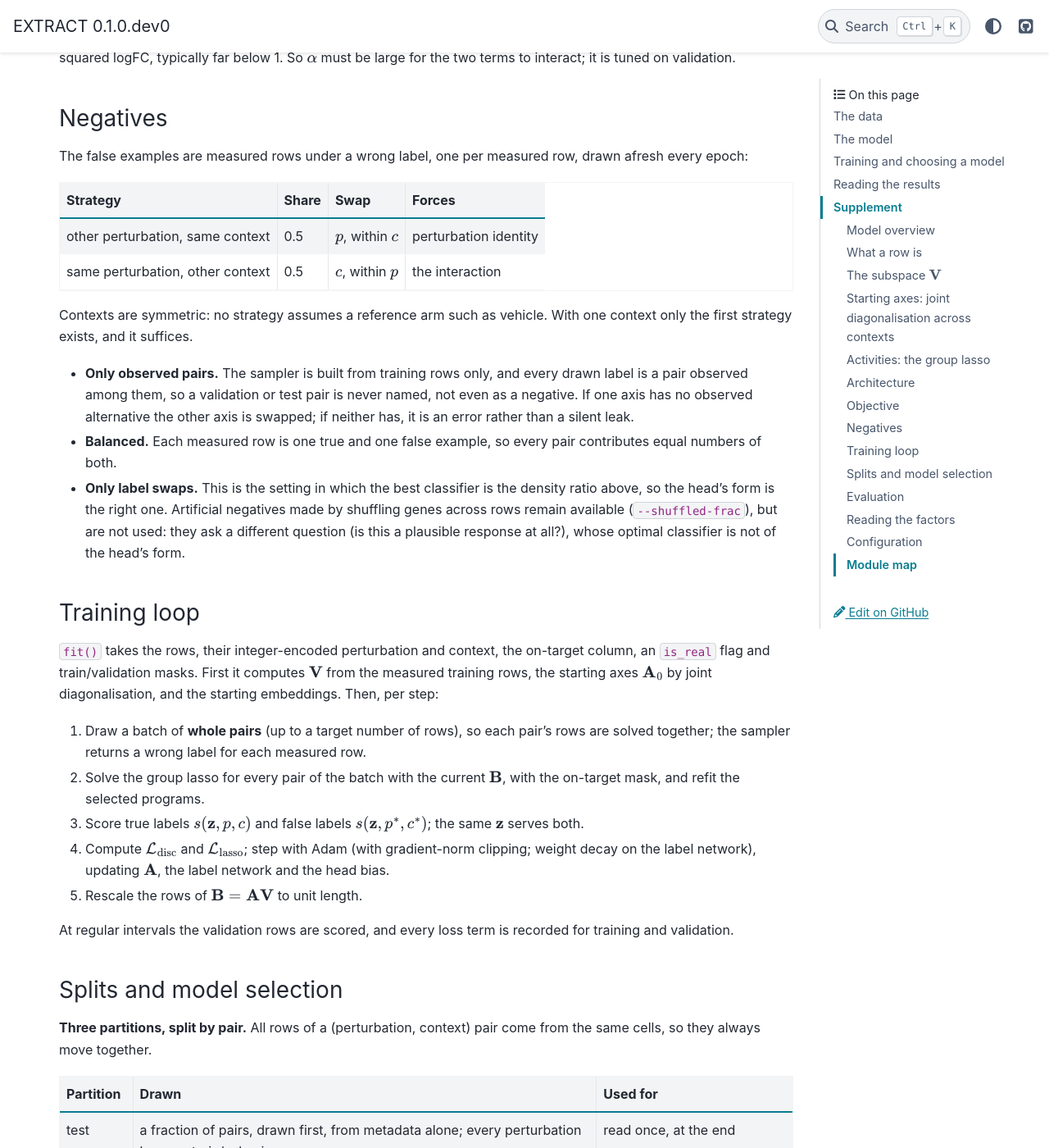
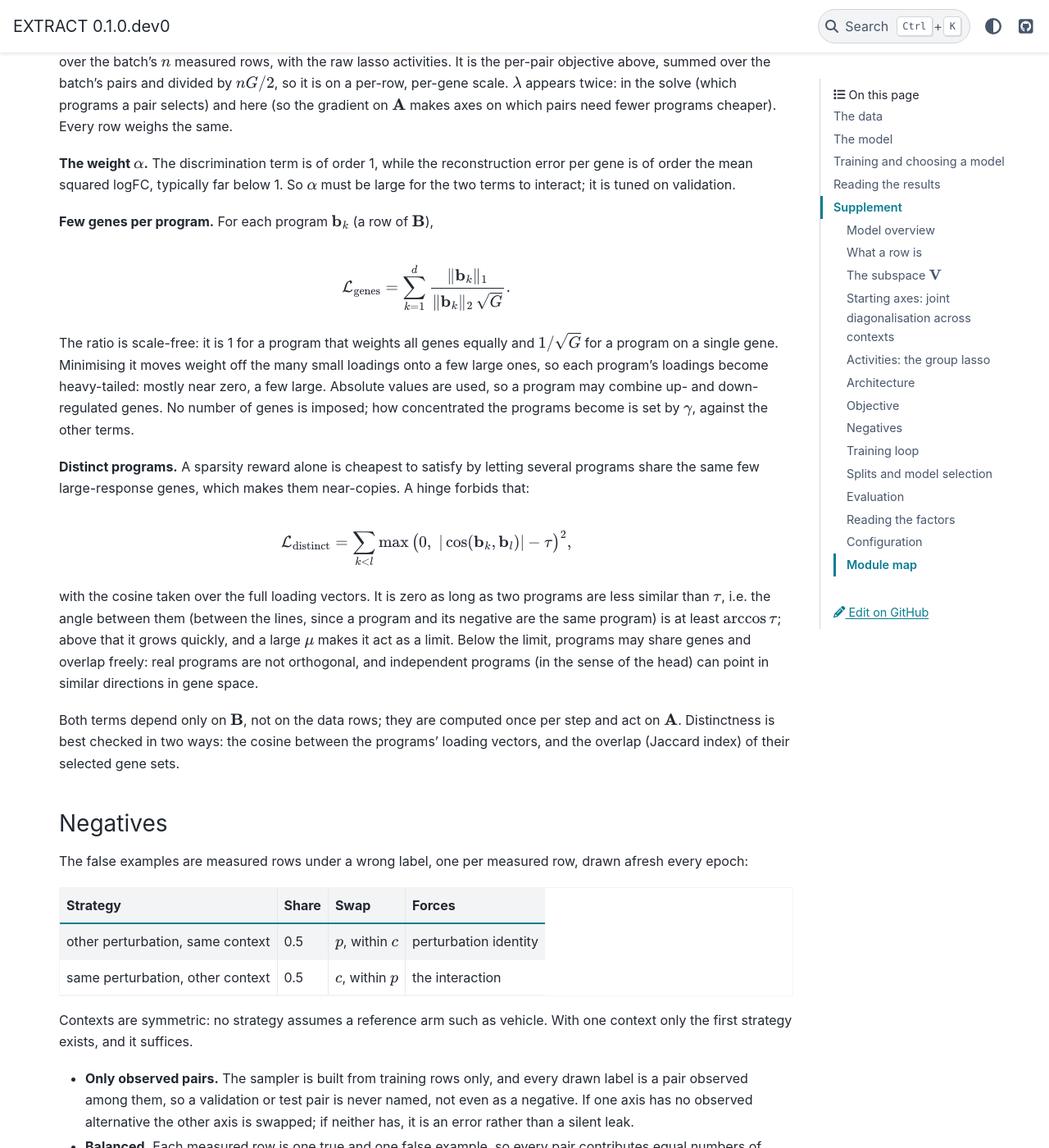
Before and after one commit to EraslanBas/EXTRACT, a Sphinx documentation site: the page built from docs/source/index.md, in a window 1280 px wide and 1400 px high, scrolled down 9604 px. Shown: the whole window at 82% size. Built offline with Sphinx 7.4.7 and the PyData theme 0.15.4, drawn with Linux system fonts in a browser that asks for light colours; some of the changed text lies outside the part shown.

Commit message:
Halves in a shared subspace (--shared-subspace); docs and notes describe the gene-axis terms
--shared-subspace with --perturbation-half: V from the training pairs of both halves (each
half's validation pairs drawn exactly as its own run draws them), so the two halves' models
share one subspace; verified on the real data (identical V in both runs, used by the model).
index.md: few genes per program and distinct programs (L1/L2 sparseness, hinge on the
cosine between programs), in the objective, training loop and configuration.

Co-Authored-By: Claude Opus 5.5 <noreply@anthropic.com>

```diff
--- a/docs/source/index.md
+++ b/docs/source/index.md
@@ -62,10 +62,17 @@ the label implies, adds this evidence over all programs, and decides. Because
 each program is judged on its own, programs that correspond to separate
 processes make the task easier than mixtures of them.
 
+**Few genes per program, and distinct programs.** A gene program is expected
+to involve a limited set of genes. EXTRACT therefore rewards programs whose
+weight is concentrated on few genes (up- or down-regulated), and, so that
+several programs cannot crowd onto the same genes, it forbids any two programs
+from pointing in nearly the same direction. Programs may still share genes.
+
 ## Training and choosing a model
 
 Training minimises the discriminator's loss plus the group-lasso objective
-(reconstruction error plus the penalty on the number of programs). The data are
+(reconstruction error plus the penalty on the number of programs) and the two
+gene-axis terms. The data are
 split by (perturbation, context) pair into training, validation and test sets; a
 validation or test pair is never seen during training. All models in a
 comparison train for the same number of epochs, and each is kept at the epoch where it best ranks true labels above wrong
@@ -107,13 +114,15 @@ three sources of it:
 2. **The starting axes** come from how the contexts differ: the joint
    diagonalisation of the per-context covariances of the pair means inside
    $\mathbf V$.
-3. **The axes are then refined** by two criteria that both depend on them: a
-   group lasso that asks each pair to use few programs, and a discriminator
-   that may only score each program separately.
+3. **The axes are then refined** by criteria that all depend on them: a group
+   lasso that asks each pair to use few programs, a discriminator that may only
+   score each program separately, and a prior on the programs themselves (few
+   genes each, no two nearly collinear).
 
 $$
 \mathbf B = \mathbf A\,\mathbf V, \qquad
 \mathcal L = \mathcal L_{\text{disc}} + \alpha\,\mathcal L_{\text{lasso}}
++ \gamma\,\mathcal L_{\text{genes}} + \mu\,\mathcal L_{\text{distinct}}
 $$
 
 with only $\mathbf A$ ($d \times d$), the label network and the discriminator's
@@ -490,7 +499,8 @@ rotation only weakly; the starting axes and the group lasso supply the rest.
 ### Objective
 
 $$
-\mathcal L \;=\; \mathcal L_{\text{disc}} \;+\; \alpha\,\mathcal L_{\text{lasso}} .
+\mathcal L \;=\; \mathcal L_{\text{disc}} \;+\; \alpha\,\mathcal L_{\text{lasso}}
+\;+\; \gamma\,\mathcal L_{\text{genes}} \;+\; \mu\,\mathcal L_{\text{distinct}} .
 $$
 
 **Discrimination.**
@@ -517,6 +527,41 @@ axes on which pairs need fewer programs cheaper). Every row weighs the same.
 reconstruction error per gene is of order the mean squared logFC, typically
 far below 1. So $\alpha$ must be large for the two terms to interact; it is
 tuned on validation.
+
+**Few genes per program.** For each program $\mathbf b_k$ (a row of $\mathbf B$),
+
+$$
+\mathcal L_{\text{genes}} = \sum_{k=1}^{d} \frac{\|\mathbf b_k\|_1}{\|\mathbf b_k\|_2\,\sqrt G} .
+$$
+
+The ratio is scale-free: it is 1 for a program that weights all genes equally
+and $1/\sqrt G$ for a program on a single gene. Minimising it moves weight off
+the many small loadings onto a few large ones, so each program's loadings
+become heavy-tailed: mostly near zero, a few large. Absolute values are used,
+so a program may combine up- and down-regulated genes. No number of genes is
+imposed; how concentrated the programs become is set by $\gamma$, against the
+other terms.
+
+**Distinct programs.** A sparsity reward alone is cheapest to satisfy by
+letting several programs share the same few large-response genes, which makes
+them near-copies. A hinge forbids that:
+
+$$
+\mathcal L_{\text{distinct}} = \sum_{k<l} \max\big(0,\; |\cos(\mathbf b_k, \mathbf b_l)| - \tau\big)^2 ,
+$$
+
+with the cosine taken over the full loading vectors. It is zero as long as two
+programs are less similar than $\tau$, i.e. the angle between them (between the
+lines, since a program and its negative are the same program) is at least
+$\arccos\tau$; above that it grows quickly, and a large $\mu$ makes it act as a
+limit. Below the limit, programs may share genes and overlap freely: real
+programs are not orthogonal, and independent programs (in the sense of the
+head) can point in similar directions in gene space.
+
+Both terms depend only on $\mathbf B$, not on the data rows; they are computed
+once per step and act on $\mathbf A$. Distinctness is best checked in two
+ways: the cosine between the programs' loading vectors, and the overlap
+(Jaccard index) of their selected gene sets.
 
 ### Negatives
 
@@ -559,7 +604,8 @@ step:
    $\mathbf B$, with the on-target mask, and refit the selected programs.
 3. Score true labels $s(\mathbf z, p, c)$ and false labels
    $s(\mathbf z, p^*, c^*)$; the same $\mathbf z$ serves both.
-4. Compute $\mathcal L_{\text{disc}}$ and $\mathcal L_{\text{lasso}}$; step with
+4. Compute $\mathcal L_{\text{disc}}$, $\mathcal L_{\text{lasso}}$ and the two gene-axis
+   terms from the current $\mathbf B$; step with
    Adam (with gradient-norm clipping; weight decay on the label network), updating $\mathbf A$, the label network and the head bias.
 5. Rescale the rows of $\mathbf B = \mathbf A\mathbf V$ to unit length.
 
@@ -649,6 +695,7 @@ validation.
 | `coding` | `group_lasso`: activities by the per-pair group lasso; `ls` for plain least squares |
 | `lasso_refit` | the discriminator sees least-squares activities on the selected programs |
 | `head` / `head_normaliser` | `statistics` with the label-only term $c_k(u)$ |
+| `gene_prior` | `l1`: the L1/L2 sparseness of each program's loadings |
 | `basis` | the head's statistics (lin, sq, abs, tanh); must keep a non-quadratic one |
 | `pert_embedding_init` | `response`: start from the target gene's responses; contexts from the control means (`--context-embedding-init control-means`) |
 | `select_on` | `auc`: validation ROC AUC picks the epoch |
@@ -666,6 +713,8 @@ validation.
 | `label_dropout` / `label_weight_decay` | label-network regularisation |
 | `epochs` / `batch_size` / `lr` / `eval_every` | training length, batch size, learning rate, validation interval |
 | `lasso_steps` / `ridge` | group-lasso iterations; conditioning of the refit |
+| `gene_sparsity` | $\gamma$, how concentrated the programs' loadings become |
+| `distinct_tau` / `distinct_weight` | $\tau$, the largest allowed $|\cos|$ between two programs (minimum angle $\arccos\tau$); $\mu$, how strictly it is enforced |
 
 ### Module map
 
```
Also changed, not shown: docs/notes/CURRENT_MODEL.md (+5 -5 lines), 1 other file.
